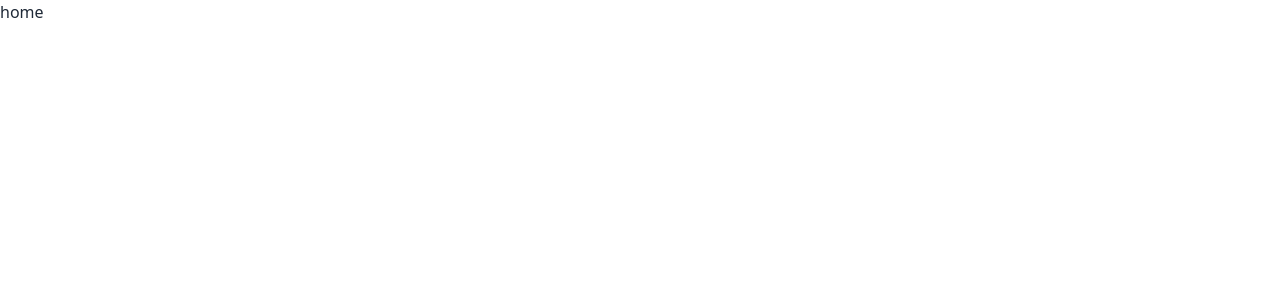
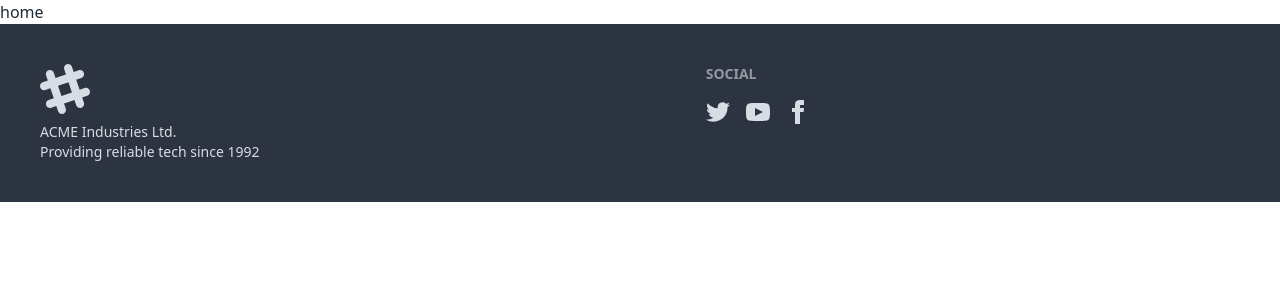
Before and after one commit to SanjidaMitu123/fitness-tracker, a React (Vite) app: page / in a window 1280 px wide. Shown: the top 300 px of the page. Built offline with nearby package versions, Linux system fonts and the light colour scheme.

Commit message:
footer  added

```diff
--- a/src/Pages/Mainpage.jsx
+++ b/src/Pages/Mainpage.jsx
@@ -1,10 +1,12 @@
 import { Outlet } from "react-router-dom";
+import Footer from "../shared/Footer";
 
 
 function Mainpage() {
     return (
         <div>
             <Outlet></Outlet>
+            <Footer></Footer>
         </div>
     )
 }
--- a/src/main.jsx
+++ b/src/main.jsx
@@ -10,6 +10,8 @@ import { router } from './routes/Routes';
 
 ReactDOM.createRoot(document.getElementById('root')).render(
   <React.StrictMode>
-     <RouterProvider router={router} />
+    <div className='max-w-screen-xl mx-auto'>
+    <RouterProvider router={router} />
+    </div>
   </React.StrictMode>,
 )
--- /dev/null
+++ b/src/shared/Footer.jsx
@@ -0,0 +1,24 @@
+
+
+function Footer() {
+    return (
+        <div>
+            <footer className="footer p-10 bg-neutral text-neutral-content">
+  <aside>
+    <svg width="50" height="50" viewBox="0 0 24 24" xmlns="http://www.w3.org/2000/svg" fillRule="evenodd" clipRule="evenodd" className="fill-current"><path d="M22.672 15.226l-2.432.811.841 2.515c.33 1.019-.209 2.127-1.23 2.456-1.15.325-2.148-.321-2.463-1.226l-.84-2.518-5.013 1.677.84 2.517c.391 1.203-.434 2.542-1.831 2.542-.88 0-1.601-.564-1.86-1.314l-.842-2.516-2.431.809c-1.135.328-2.145-.317-2.463-1.229-.329-1.018.211-2.127 1.231-2.456l2.432-.809-1.621-4.823-2.432.808c-1.355.384-2.558-.59-2.558-1.839 0-.817.509-1.582 1.327-1.846l2.433-.809-.842-2.515c-.33-1.02.211-2.129 1.232-2.458 1.02-.329 2.13.209 2.461 1.229l.842 2.515 5.011-1.677-.839-2.517c-.403-1.238.484-2.553 1.843-2.553.819 0 1.585.509 1.85 1.326l.841 2.517 2.431-.81c1.02-.33 2.131.211 2.461 1.229.332 1.018-.21 2.126-1.23 2.456l-2.433.809 1.622 4.823 2.433-.809c1.242-.401 2.557.484 2.557 1.838 0 .819-.51 1.583-1.328 1.847m-8.992-6.428l-5.01 1.675 1.619 4.828 5.011-1.674-1.62-4.829z"></path></svg>
+    <p>ACME Industries Ltd.<br/>Providing reliable tech since 1992</p>
+  </aside>
+  <nav>
+    <header className="footer-title">Social</header>
+    <div className="grid grid-flow-col gap-4">
+      <a><svg xmlns="http://www.w3.org/2000/svg" width="24" height="24" viewBox="0 0 24 24" className="fill-current"><path d="M24 4.557c-.883.392-1.832.656-2.828.775 1.017-.609 1.798-1.574 2.165-2.724-.951.564-2.005.974-3.127 1.195-.897-.957-2.178-1.555-3.594-1.555-3.179 0-5.515 2.966-4.797 6.045-4.091-.205-7.719-2.165-10.148-5.144-1.29 2.213-.669 5.108 1.523 6.574-.806-.026-1.566-.247-2.229-.616-.054 2.281 1.581 4.415 3.949 4.89-.693.188-1.452.232-2.224.084.626 1.956 2.444 3.379 4.6 3.419-2.07 1.623-4.678 2.348-7.29 2.04 2.179 1.397 4.768 2.212 7.548 2.212 9.142 0 14.307-7.721 13.995-14.646.962-.695 1.797-1.562 2.457-2.549z"></path></svg></a>
+      <a><svg xmlns="http://www.w3.org/2000/svg" width="24" height="24" viewBox="0 0 24 24" className="fill-current"><path d="M19.615 3.184c-3.604-.246-11.631-.245-15.23 0-3.897.266-4.356 2.62-4.385 8.816.029 6.185.484 8.549 4.385 8.816 3.6.245 11.626.246 15.23 0 3.897-.266 4.356-2.62 4.385-8.816-.029-6.185-.484-8.549-4.385-8.816zm-10.615 12.816v-8l8 3.993-8 4.007z"></path></svg></a>
+      <a><svg xmlns="http://www.w3.org/2000/svg" width="24" height="24" viewBox="0 0 24 24" className="fill-current"><path d="M9 8h-3v4h3v12h5v-12h3.642l.358-4h-4v-1.667c0-.955.192-1.333 1.115-1.333h2.885v-5h-3.808c-3.596 0-5.192 1.583-5.192 4.615v3.385z"></path></svg></a>
+    </div>
+  </nav>
+</footer>
+        </div>
+    )
+}
+
+export default Footer
```
